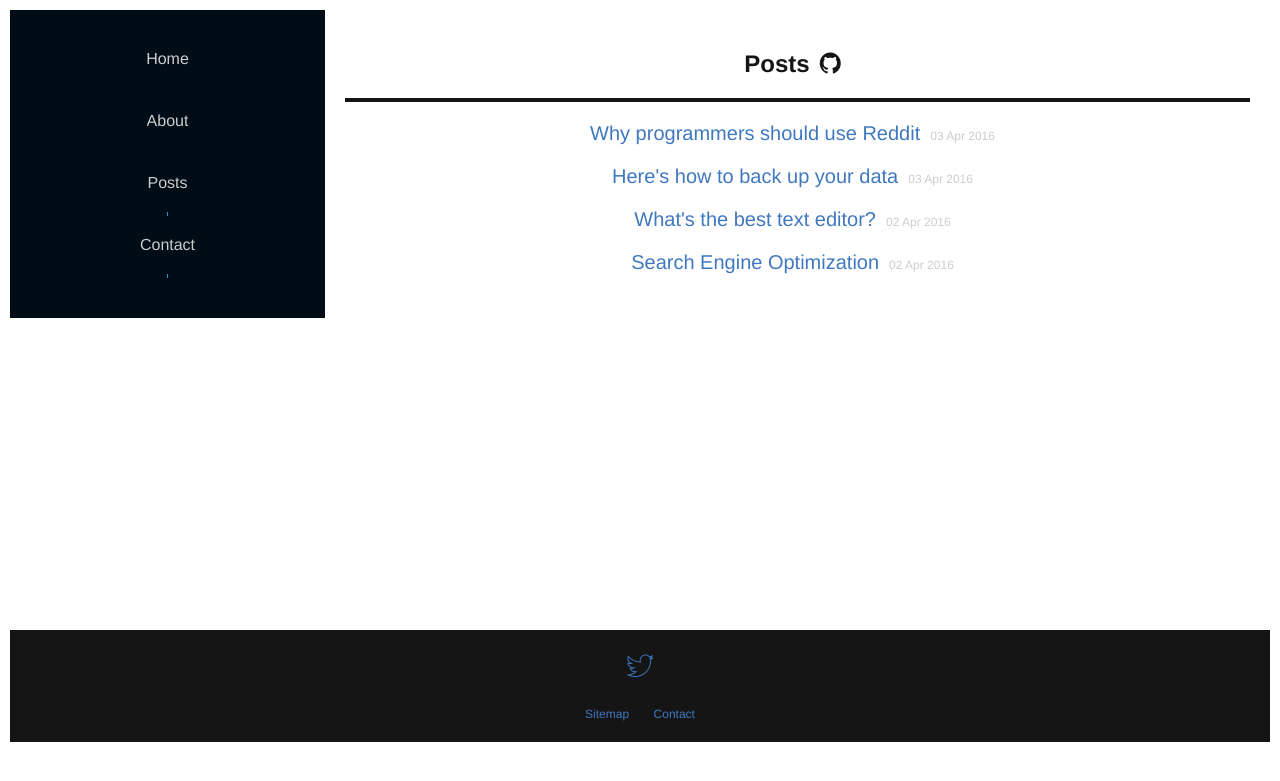
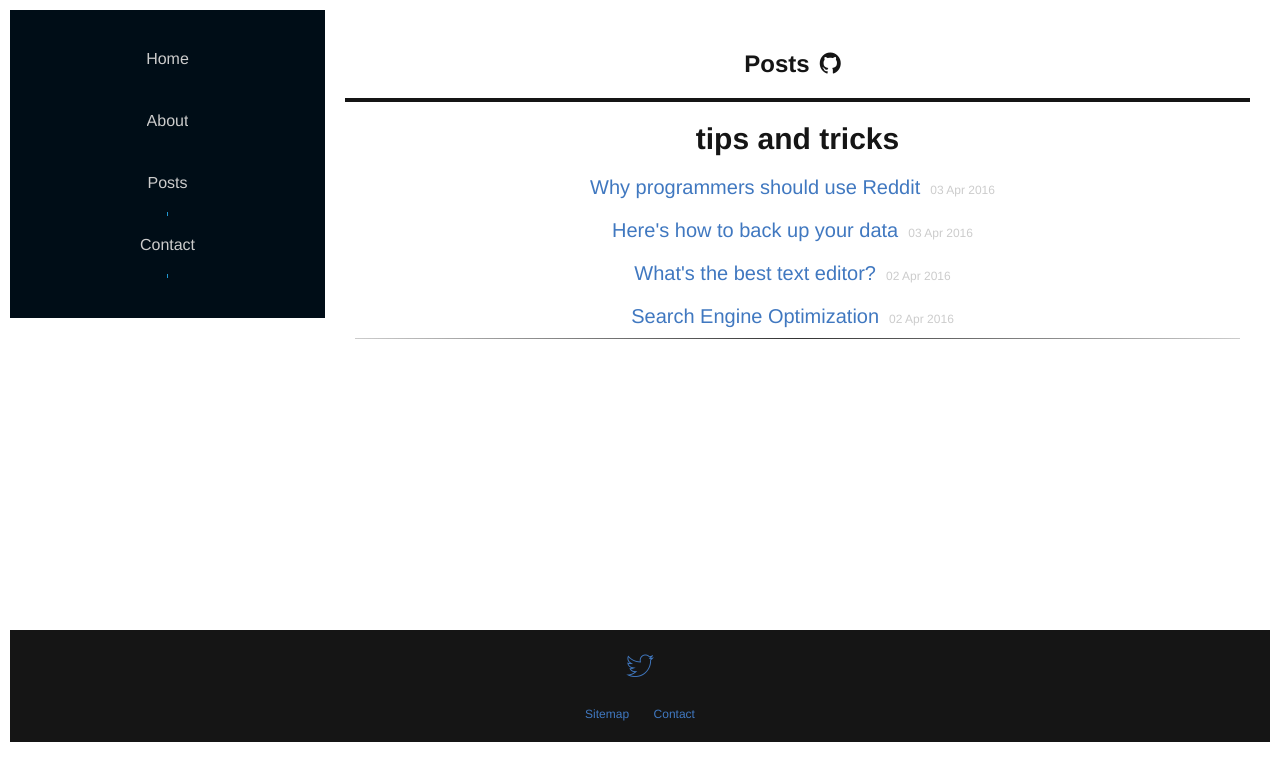
Before and after one commit to xDinomode/Dinosaurscode, a Jekyll site: the page built from posts.md, in a window 1280 px wide. Shown: the top 781 px of the page. Built offline with Jekyll 4.4.1, drawn with Linux system fonts in a browser that asks for light colours; some web fonts are replaced.

Commit message:
more css

```diff
--- a/css/main.css
+++ b/css/main.css
@@ -23,6 +23,16 @@ strong{
 }
 p{
   font-family: 'Droid Sans', Helvetica, sans-serif;
+}
+hr{
+  padding:0;
+
+}
+hr.style-one {
+    border: 0;
+    height: 1px;
+    background: #333;
+    background-image: linear-gradient(to right, #ccc, #333, #ccc);
 }
 /*header css*/
 #header{
--- a/posts.html
+++ b/posts.md
@@ -3,6 +3,9 @@ layout: page
 title: "Posts"
 ---
 
-{% for post in site.posts %}
+# tips and tricks
+{% for post in site.categories["tips"] %}
   <p><a href="{{ post.url }}">{{ post.title }}</a><span class="post-meta">{{ post.date | date_to_string}}</span></p>
 {% endfor %}
+
+<hr class ="style-one">
```
Also changed, not shown: _posts/2016-04-02-SEO.md (+1 -0 lines), _posts/2016-04-02-best-text-editor.md (+1 -0 lines), _posts/2016-04-03-back-up-your-data-on-the-cloud.md (+1 -0 lines), _posts/2016-04-03-why-programmers-should-use-reddit.md (+1 -0 lines).
